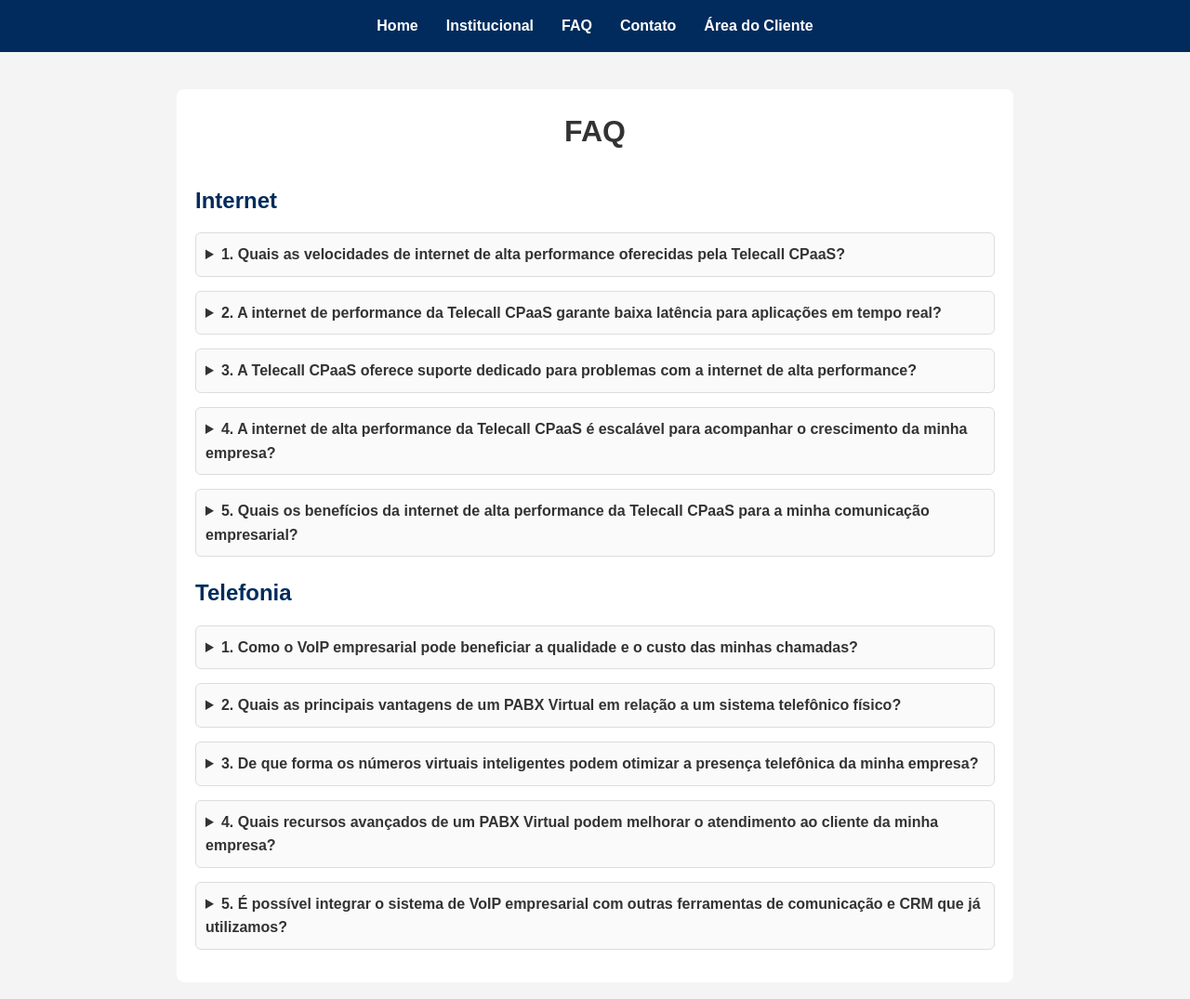
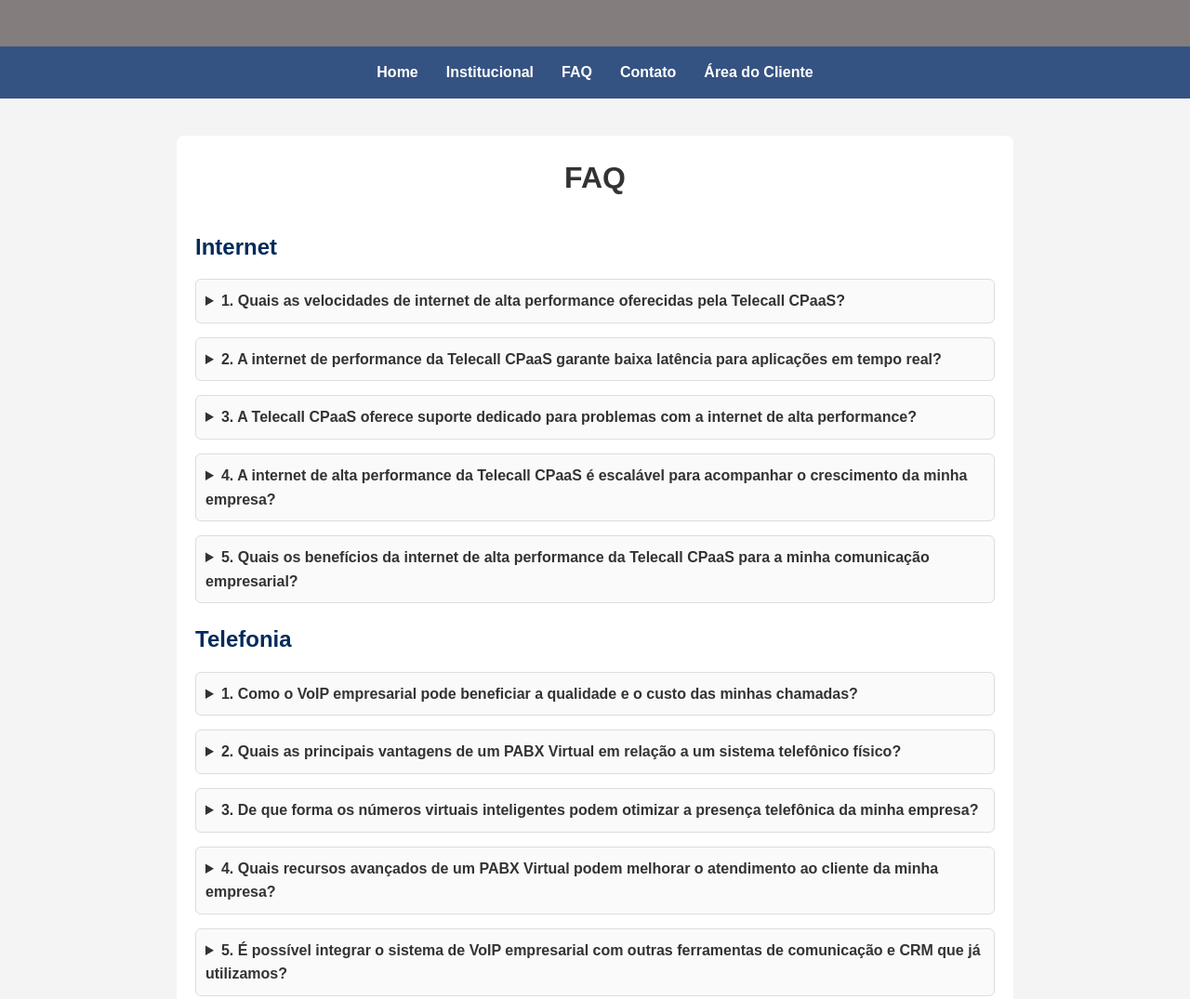
Before and after one commit to chaesblue/projetoCharles, a plain HTML site: page projeto inicio/faq.html in a window 1280 px wide. Shown: the whole page at 93% size. Drawn offline with Linux system fonts and the light colour scheme.

Commit message:
Add files via upload

```diff
--- a/projeto inicio/faq.html
+++ b/projeto inicio/faq.html
@@ -4,7 +4,7 @@
 <head>
   <meta charset="UTF-8">
   <meta name="viewport" content="width=device-width, initial-scale=1.0">
-  <title>CPaaS</title>
+  <title>CPaaS - FAQ</title>
   <link rel="stylesheet" href="stylefaq.css">
 </head>
 
--- a/projeto inicio/stylefaq.css
+++ b/projeto inicio/stylefaq.css
@@ -12,8 +12,9 @@
 }
 
 header {
-  background-color: #002b5c;
+  background-color: #355382;
   padding: 15px;
+  border-top:50px solid #837D7D;
 }
 
 nav ul {
```
